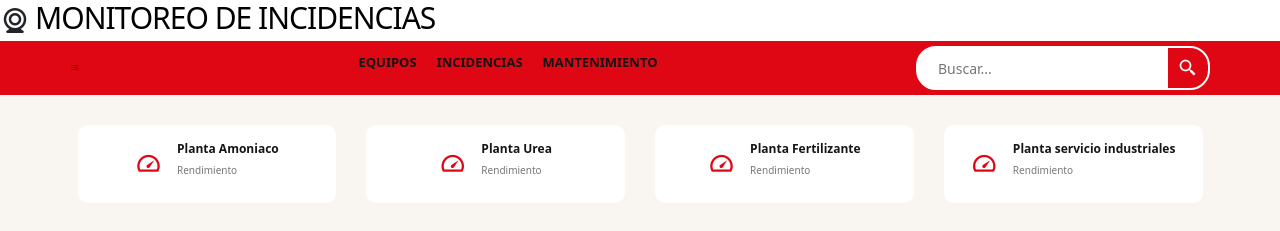
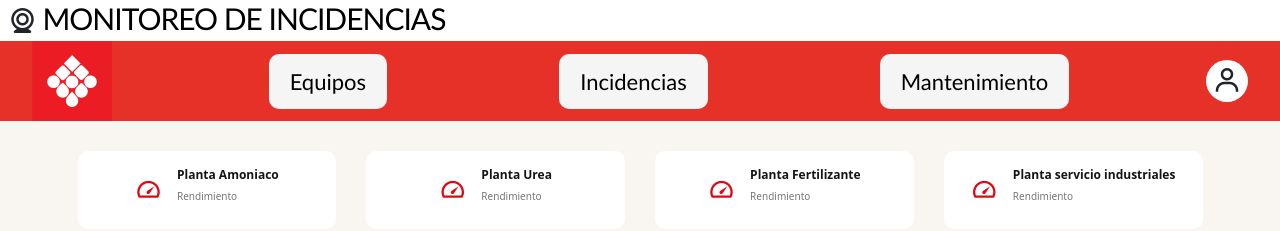
Before and after one commit to fabiannarios/Sistema_BRIP, a PHP site: page /inicio.php in a window 1280 px wide. Shown: the top 231 px of the page. Run offline with PHP 8.4, Linux system fonts and the light colour scheme.

Commit message:
Cambios pequenos, te amo

```diff
--- a/config/conexion_registro.php
+++ b/config/conexion_registro.php
@@ -1,5 +1,5 @@
 <?php
-include '../config/conecxion_bd.php';
+include ('./config/conecxion_bd.php');
 
 
 
--- /dev/null
+++ b/css/header.css
@@ -0,0 +1,60 @@
+
+a{
+    font-family:'Gill Sans', 'Gill Sans MT', Calibri, 'Trebuchet MS', sans-serif;
+}
+
+img{
+    max-width: 100%;
+}
+
+.header-pequiven i{
+    font-size: 3rem;
+    align-self: center;
+    background-color: white;
+    padding: 5px;
+    border: 1px solid #03030300;
+    border-radius: 50%;
+}
+
+
+.header-pequiven{
+    background-color:  #e63128 ;
+    max-width: 100%;
+}
+
+.contenedor{
+    display: flex;
+    justify-content: space-between;
+    margin: 0 auto;
+    max-width: 95%;
+}
+
+.logo-pequiven{
+    width: 80px;
+    margin-right: 20px;
+}
+
+.navbar-pequiven{
+    width: 80%;
+    display: flex;
+    justify-content: space-around;
+
+}
+
+.navbar-pequiven a{
+color: rgb(0, 0, 0);
+text-align: center;
+font-size: 2.2rem;
+align-self: center;
+padding: 10px 20px;
+background-color: rgb(245, 245, 245);
+border: 1px solid #03030300;
+border-radius: 10px;
+}
+
+.navbar-pequiven a:hover{
+    transition: .2s;
+   transform: scale(1.3) ;
+-webkit-transform: scale(1.3) ;
+-moz-transform: scale(1.3) ;
+}
--- /dev/null
+++ b/header.php
@@ -0,0 +1,24 @@
+<header>
+
+    <div class="container-fluid container-logo">
+
+        <i class='bx bx-webcam'></i>
+        <h1 class="logo text-center"><a href="./inicio.php">Monitoreo de Incidencias</a></h1>
+    </div>
+
+    <div class="header-pequiven">
+        <div class="contenedor">
+            <img class="logo-pequiven" src="./css/img/pequiven_logo.jpg" alt="">
+
+            <nav class="navbar-pequiven">
+                <a class="nav-link active" aria-current="page" href="tabla.php">Equipos</a>
+                <a class="nav-link" href="#">Incidencias</a>
+                <a class="nav-link" href="#">Mantenimiento</a>
+
+            </nav>
+
+            <i class='bx bx-user' ></i>
+        </div>
+</div>
+
+</header>
--- a/inicio.php
+++ b/inicio.php
@@ -1,43 +1,19 @@
 <!DOCTYPE html>
 <html lang="en">
+
 <head>
     <meta charset="UTF-8">
     <meta http-equiv="X-UA-Compatible" content="IE=edge">
     <meta name="viewport" content="width=device-width, initial-scale=1.0">
     <title>Inicio</title>
     <link href='./inicio.css' rel='stylesheet'>
+    <link rel="stylesheet" href="./css/header.css">
     <link href='./css/bootstrap.css' rel='stylesheet'>
     <link href='./css/boxicons-2.1.4/css/boxicons.css' rel='stylesheet'>
 </head>
+
 <body>
-        <header>
-        <div class="container-logo">
-                            <i class='bx bx-webcam'></i>
-                            <h1 class="logo"><a href="./inicio.php">Monitoreo de Incidencias</a></h1>
-                        </div>
-
-
-
-
-            <div class="container-navbar">
-                <nav class="navbar container">
-                    <i class='bx bx-menu'></i>
-                    <ul class="categorias">
-                        <li><a href="#">Equipos</a></li>
-                        <li><a href="#">Incidencias</a></li>
-                        <li><a href="#">Mantenimiento</a></li>
-                    </ul>
-
-                    <form class="search-form">
-                        <input type="search" placeholder="Buscar...">
-                        <button class="btn-search">
-                            <i class='bx bx-search-alt-2' ></i>
-                        </button>
-                    </form>
-                </nav>
-            </div>
-        </header>
-
+    <?php include('./header.php') ?>
 
     <main class="main-content">
         <section class="container container-feactures">
@@ -74,19 +50,19 @@
         <section class="container top-categories">
             <h1 class="heading-1">Plantas en Nitrogenado</h1>
             <div class="container-categories">
-                <div class="card-category category-literatura">
+                <div class="card-category category-amoniaco">
                     <p>Aweboniaco</p>
                     <span>Ver más</span>
                 </div>
-                <div class="card-category category-consulta">
+                <div class="card-category category-urea">
                     <p>Urea</p>
                     <span>Ver más</span>
                 </div>
-                <div class="card-category category-ilustrado">
+                <div class="card-category category-fertilizantes">
                     <p>Fertilizantes</p>
                     <span>Ver más</span>
                 </div>
-                <div class="card-category category-ilustrado">
+                <div class="card-category category-servicios">
                     <p>Servicios industriales</p>
                     <span>Ver más</span>
                 </div>
@@ -172,4 +148,5 @@
         </div>
     </footer>
 </body>
+
 </html>
```
Also changed, not shown: inicio.css (+21 -10 lines), tabla.php (+25 -12 lines), css/img/03-02-2016-petroquimica-de-venezuela-foto-moises-sayet0024.jpg (added), css/img/Fertilizantes-Pequiven-Urea-800x480.jpg (added), css/img/PEQUIVEN-FACHADA.jpg (added), css/img/favicon.ico (added), css/img/pequiven.webp (added), css/img/pequiven_logo.jpg (added). Lines whose indentation alone changed are shown as unchanged.
